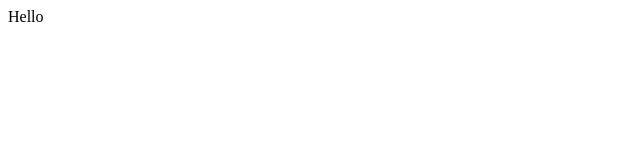
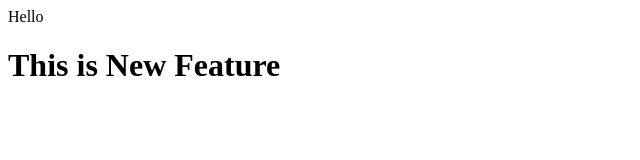
Before and after one commit to 2001lohitnaik/First, a plain HTML site: page index.html in a window 1280 px wide. Shown: the whole page, without its empty margins (0-640 px from the left). Drawn offline with Linux system fonts and the light colour scheme.

Commit message:
New Feature Added

```diff
--- a/index.html
+++ b/index.html
@@ -1 +1,3 @@
 <p> Hello</p>
+
+<h1>This is New Feature</h1>
```
